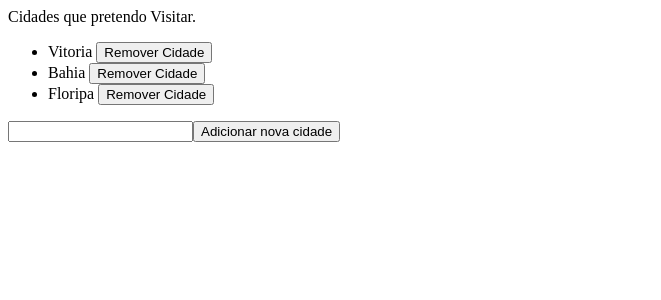
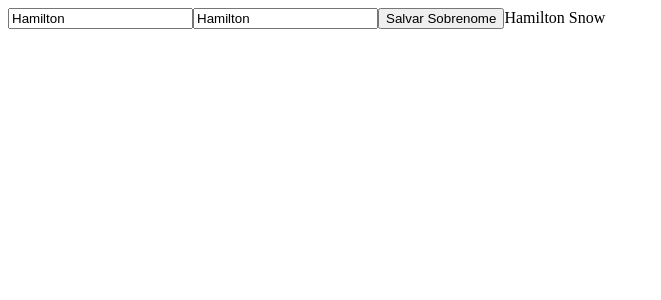
Before and after one commit to hamiltongabriel/vue-init, a Vue app: page /#/ in a window 1280 px wide. Shown: the top 300 px of the page, without its empty margins (0-661 px from the left). Built offline with nearby package versions, Linux system fonts and the light colour scheme.

Commit message:
Aprendizagem.

```diff
--- /dev/null
+++ b/src/components/propriedadeComputada/NomeESobrenome.vue
@@ -0,0 +1,26 @@
+<template>
+    <div>
+        <input type="text" v-model="name" />
+        <input type="text" id="surname" value="Hamilton"/>
+        <button @click="saveSurname"> Salvar Sobrenome</button>
+        <output>{{computedFullName}}</output>
+    </div>
+</template>
+<script>
+    export default{
+        data:() => ({
+            name: 'Hamilton',
+            surname: 'Snow'
+        }),
+        computed: {
+            computedFullName(){
+                return this.name + ' ' + this.surname
+            }
+        },
+        methods: {
+            saveSurname(){
+                this.surname = this.$el.querySelector('#surname').value
+            }
+        }
+    }
+</script>
--- a/src/router/index.js
+++ b/src/router/index.js
@@ -1,6 +1,6 @@
 import Vue from 'vue'
 import Router from 'vue-router'
-import HelloWorld from '@/components/utilizandovmodel/CidadesQuePretendoVisitar'
+import HelloWorld from '@/components/propriedadeComputada/NomeESobrenome'
 
 Vue.use(Router)
 
```
Also changed, not shown: src/components/debugger/DebugandoComInterpolacao.vue (added, +14 -0 lines), src/components/delimiters/Delimitadores.vue (added, +13 -0 lines).
